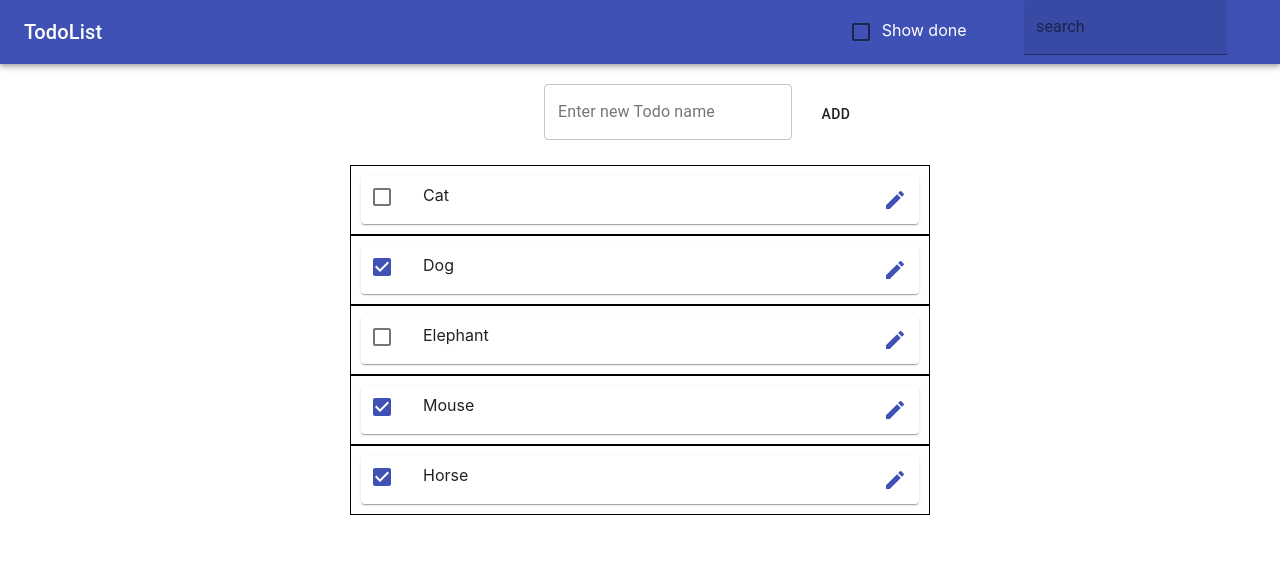
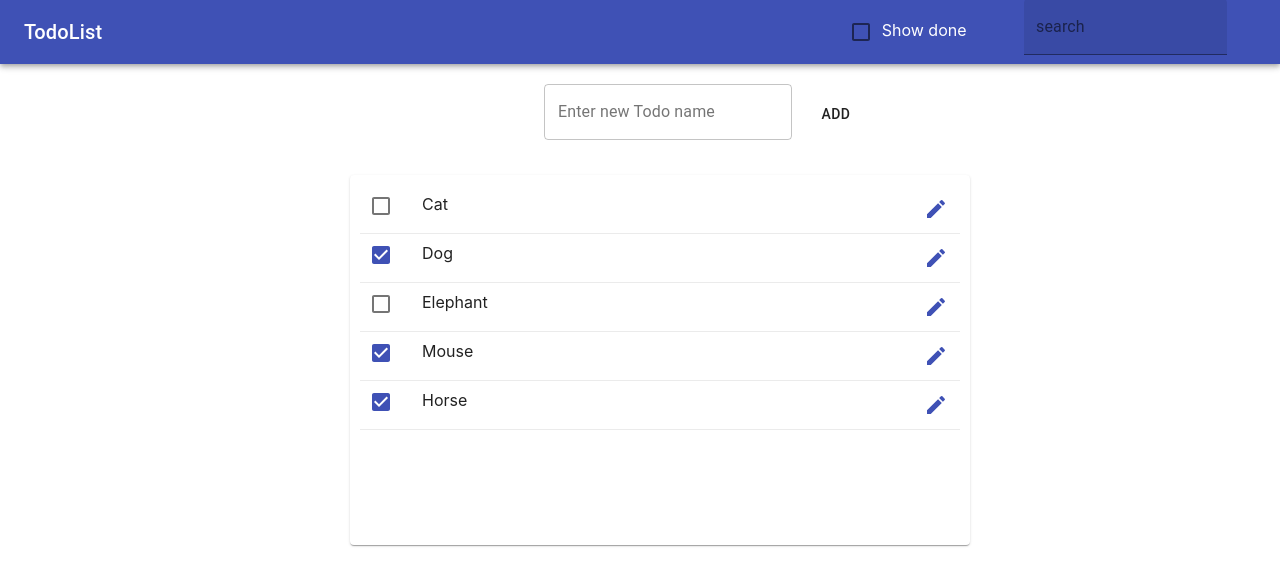
Before and after one commit to ilyajav/TodoTask, a React (Create React App) app: page /todos in a window 1280 px wide. Shown: the top 586 px of the page. Built offline with nearby package versions, Linux system fonts and the light colour scheme.

Commit message:
refactoring

```diff
--- /dev/null
+++ b/src/App.constants.ts
@@ -0,0 +1,10 @@
+export enum ROUTING_PATHS {
+    TODO_LIST_PAGE_ROUTE = '/todos',
+    TODO_SEARCH = '?searchText=',
+    TODO_SHOW_DONE = '?showDone=',
+}
+
+export enum ROUTING_PARAMS {
+    SHOW_DONE = 'showDone',
+    SEARCH_TEXT = 'searchText'
+}
--- a/src/Routes.tsx
+++ b/src/Routes.tsx
@@ -2,12 +2,7 @@ import {Redirect, Route} from 'react-router-dom';
 import React from 'react';
 
 import {TodoListContainer} from './pages/TodoListPage/TodoListContainer';
-
-export enum ROUTING_PATHS {
-    TODO_LIST_PAGE_ROUTE = '/todos',
-    TODO_SEARCH = '?searchText=',
-    TODO_SHOW_DONE = '?showDone=',
-}
+import {ROUTING_PATHS} from './App.constants';
 
 export const routers = (
     <>
--- a/src/pages/TodoListPage/TodoList.module.css
+++ b/src/pages/TodoListPage/TodoList.module.css
@@ -9,7 +9,3 @@
 .icon{
     margin-left: 300px;
 }
-
-.itemBlock{
-    overflow-y: scroll;
-}
--- a/src/pages/TodoListPage/TodoList.tsx
+++ b/src/pages/TodoListPage/TodoList.tsx
@@ -1,49 +1,56 @@
 import React, {ChangeEvent} from 'react';
 import {
     Box,
-    Checkbox,
+    Checkbox, Divider,
     Grid,
     IconButton,
     Paper,
 } from '@material-ui/core';
 import CreateIcon from '@material-ui/icons/Create';
 
+import {TodosType} from './index';
+
 import style from './TodoList.module.css';
 
 type TodoProps = {
     onChangeTodoStatus: (e: ChangeEvent<HTMLInputElement>, id: string) => void;
-    todoTitle: string
-    isDone: boolean;
-    id: string;
+    todo: TodosType[];
 }
 
-export const Todo = React.memo((
+export const TodoList = React.memo((
     {
         onChangeTodoStatus,
-        todoTitle,
-        isDone,
-        id,
+        todo,
     }: TodoProps
 ) => {
-    const changeTodoStatus = (e: ChangeEvent<HTMLInputElement>) => {
+    const changeTodoStatus = (e: ChangeEvent<HTMLInputElement>, id: string) => {
         onChangeTodoStatus(e, id);
     };
 
     const styles = {
-        Box: {
+        Paper: {
             padding: 10,
-            margin: '0 350px',
-            border: '1px solid black',
+            height: 350,
+            width: 600,
+            overflowY: 'auto' as 'auto',
+            margin: '10px 350px',
         },
     };
 
     return (
-        <Box style={styles.Box}>
-            <Paper>
+        <Box>
+            <Paper style={styles.Paper}>
+                {
+                    todo.map(td => (
+                        <div key={td.id}>
                             <Grid container direction="row" justifyContent="space-between">
                                 <div>
-                        <Checkbox checked={isDone} color="primary" onChange={changeTodoStatus} />
-                        <span className={style.item}>{todoTitle}</span>
+                                    <Checkbox
+                                        checked={td.isDone}
+                                        color="primary"
+                                        onChange={e => changeTodoStatus(e, td.id)}
+                                    />
+                                    <span className={style.item}>{td.title}</span>
                                 </div>
                                 <div>
                                     <IconButton color="primary">
@@ -51,6 +58,10 @@ export const Todo = React.memo((
                                     </IconButton>
                                 </div>
                             </Grid>
+                            <Divider light />
+                        </div>
+                    ))
+                }
             </Paper>
         </Box>
     );
--- a/src/pages/TodoListPage/TodoListContainer.tsx
+++ b/src/pages/TodoListPage/TodoListContainer.tsx
@@ -2,18 +2,14 @@ import React, {ChangeEvent, useCallback} from 'react';
 import {useDispatch, useSelector} from 'react-redux';
 
 import {Header} from './compnents/Header/Header';
-import {Todo} from './TodoList';
+import {TodoList} from './TodoList';
 import {
     changeTodoStatus,
     TodosType,
     AppRootStateType,
     AddItemForm,
 } from './index';
-
-enum PARAMS {
-    SHOW_DONE = 'showDone',
-    SEARCH_TEXT = 'searchText'
-}
+import {ROUTING_PARAMS} from '../../App.constants';
 
 export const TodoListContainer = () => {
     const todosData = useSelector<AppRootStateType, TodosType[]>(state => state.todoData);
@@ -21,8 +17,8 @@ export const TodoListContainer = () => {
 
     const {search} = window.location;
     const params = new URLSearchParams(search);
-    const doneStatus = params.get(PARAMS.SHOW_DONE);
-    const searchTodo = params.get(PARAMS.SEARCH_TEXT);
+    const doneStatus = params.get(ROUTING_PARAMS.SHOW_DONE);
+    const searchTodo = params.get(ROUTING_PARAMS.SEARCH_TEXT);
 
     const onChangeTodoStatus = useCallback((e: ChangeEvent<HTMLInputElement>, id: string) => {
         const isDone = e.currentTarget.checked;
@@ -45,19 +41,10 @@ export const TodoListContainer = () => {
         <div>
             <Header />
             <AddItemForm formText="Enter new Todo name" />
-            {
-                filteredTodo.map(td => (
-                    <div key={td.id}>
-                        <Todo
-                            onChangeTodoStatus={onChangeTodoStatus}
-                            todoTitle={td.title}
-                            isDone={td.isDone}
-                            key={td.id}
-                            id={td.id}
-                        />
-                    </div>
-                ))
-            }
+            <TodoList
+                onChangeTodoStatus={onChangeTodoStatus}
+                todo={filteredTodo}
+            />
         </div>
     );
 };
--- a/src/pages/TodoListPage/compnents/Header/Header.tsx
+++ b/src/pages/TodoListPage/compnents/Header/Header.tsx
@@ -12,7 +12,7 @@ import React, {
     useState,
 } from 'react';
 import {useHistory} from 'react-router-dom';
-import {ROUTING_PATHS} from '../../../../Routes';
+import {ROUTING_PATHS} from '../../../../App.constants';
 
 export const Header = () => {
     const history = useHistory();
--- a/src/pages/TodoListPage/compnents/index.ts
+++ /dev/null
@@ -1 +0,0 @@
-export {ROUTING_PATHS} from '../../../Routes';
```
Lines whose indentation alone changed are shown as unchanged.
